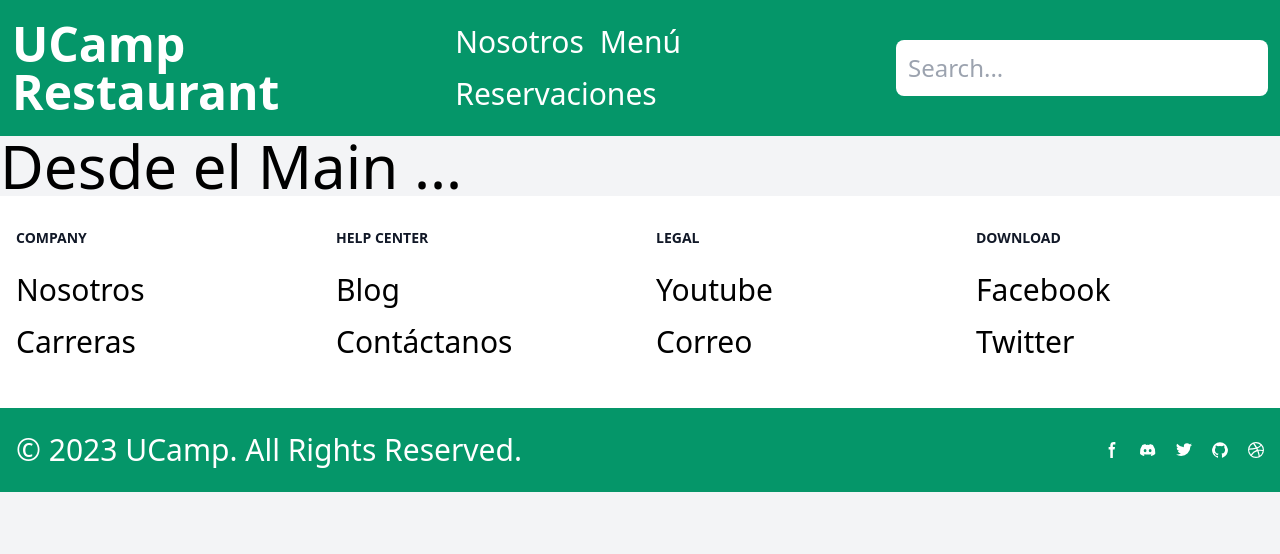
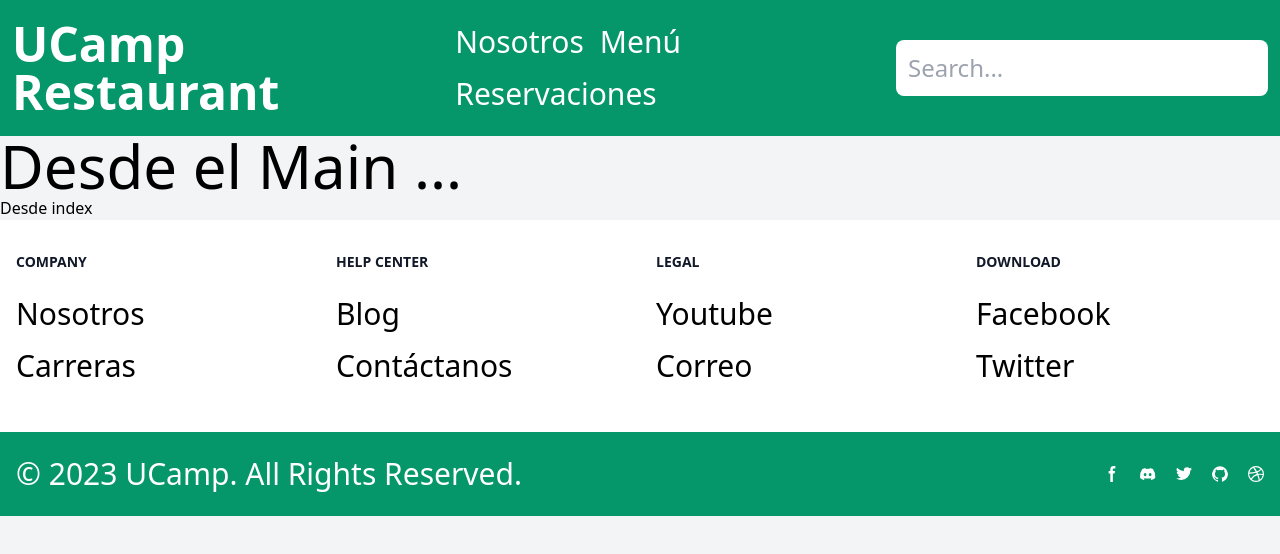
Before and after one commit to OrlayMolina/UCamp-Proyecto-Restaurante, a React (Vite) app: page / in a window 1280 px wide. Shown: the top 554 px of the page. Built offline with nearby package versions, Linux system fonts and the light colour scheme.

Commit message:
Se crean más componentes en el proyecto.

```diff
--- a/src/components/Layout.jsx
+++ b/src/components/Layout.jsx
@@ -1,5 +1,6 @@
 import Header from "./Header";
 import Footer from "./Footer";
+import Index from "../pages/Index";
 
 function Layout() {
     return (
@@ -8,6 +9,7 @@ function Layout() {
             <main>
                 <h2 className="text-6xl">Desde el Main ...</h2>
             </main>
+            <Index />
             <Footer />
         </>
       );
--- a/src/main.jsx
+++ b/src/main.jsx
@@ -3,11 +3,23 @@ import ReactDOM from 'react-dom/client';
 import './index.css';
 import { createBrowserRouter, RouterProvider } from 'react-router-dom';
 import Layout from './components/Layout';
+import Nosotros from './pages/Nosotros';
+import Index from './pages/Index';
 
 const router = createBrowserRouter([
   {
     path: '/',
-    element: <Layout />
+    element: <Layout />,
+    children: [
+      {
+        index: true,
+        element: <Index/>
+      }
+    ]
+  },
+  {
+    path: '/nosotros',
+    element: <Nosotros/>
   }
 ]);
 
--- /dev/null
+++ b/src/pages/Index.jsx
@@ -0,0 +1,9 @@
+function Index() {
+    return (
+        <div>
+            <h2>Desde index</h2>
+        </div>
+    )
+}
+
+export default Index
--- /dev/null
+++ b/src/pages/Nosotros.jsx
@@ -0,0 +1,9 @@
+function Nosotros() {
+    return (
+        <div>
+            <h2>Nosotros</h2>
+        </div>
+    )
+}
+
+export default Nosotros
```
